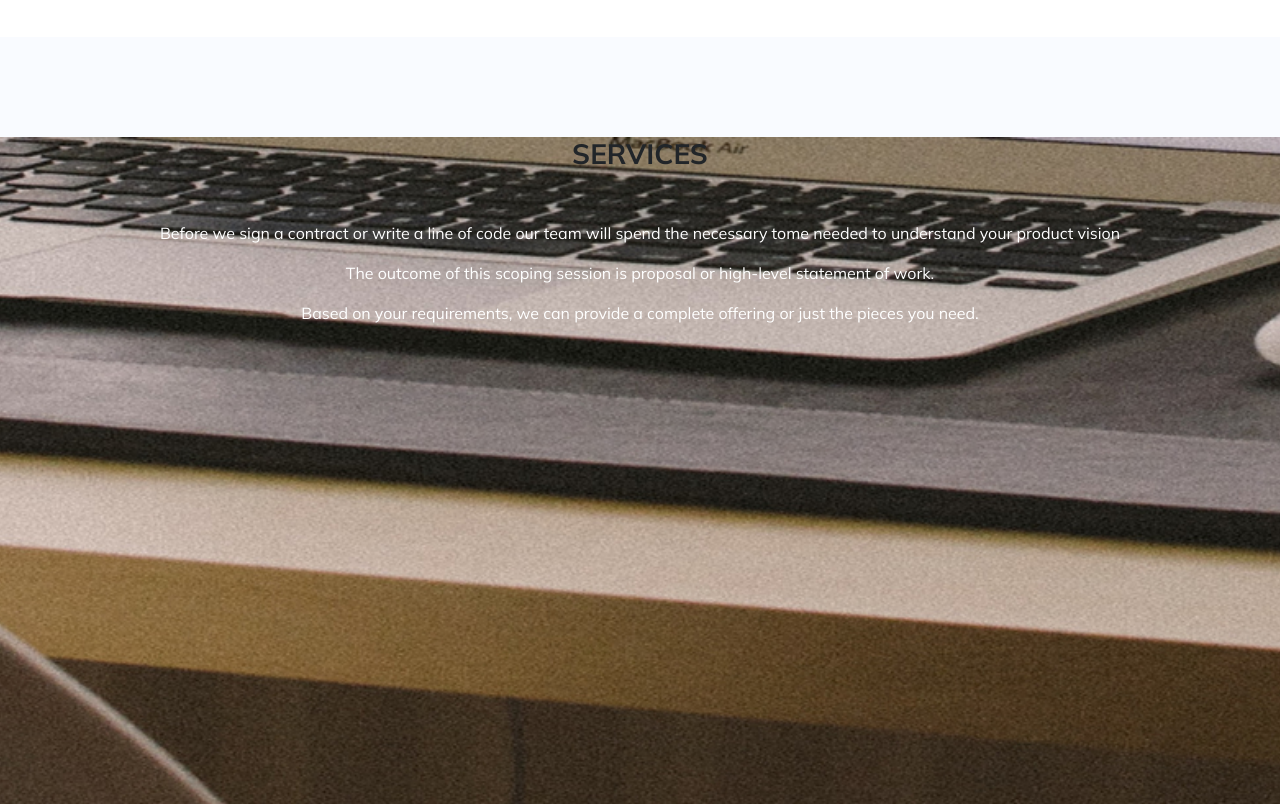
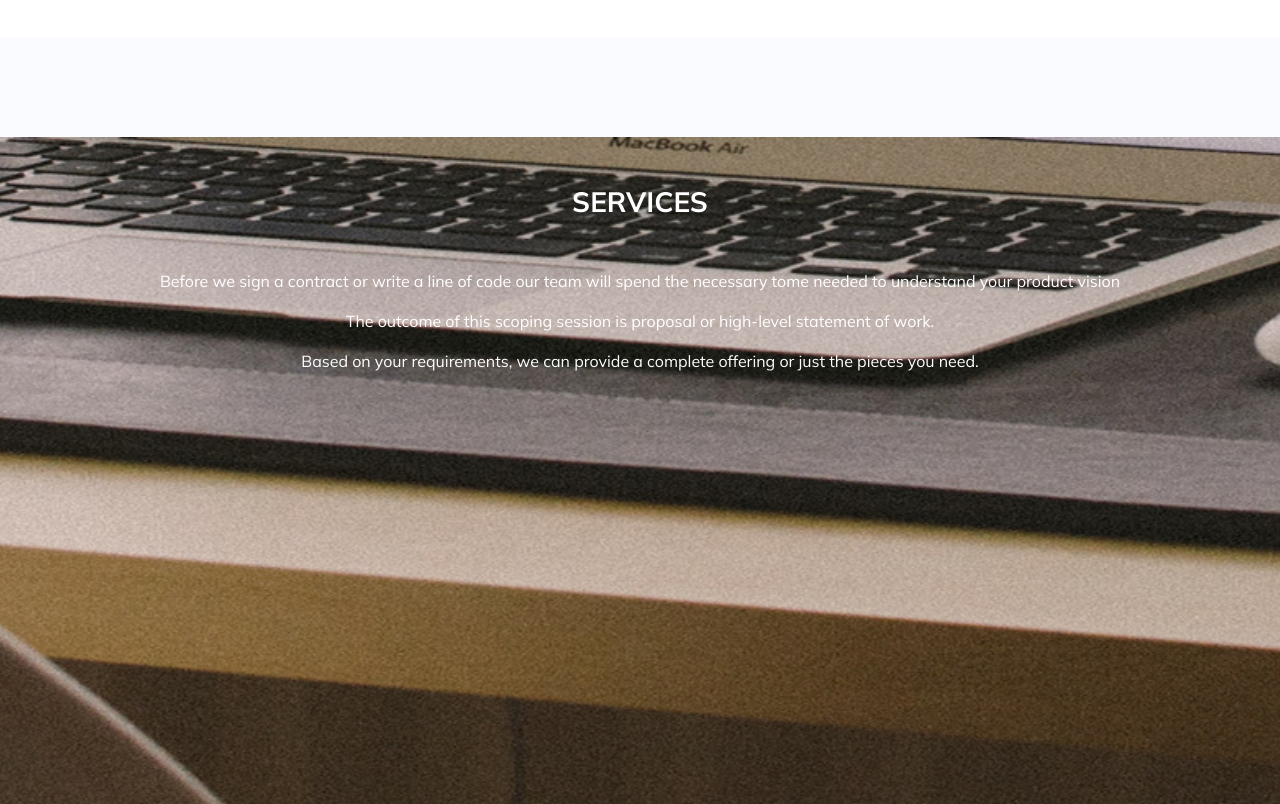
Before and after one commit to xamaan585/DELANI-STUDIO, a plain HTML site: page index.html in a window 1280 px wide. Shown: the part 1180-1984 px from the top of the page. Drawn offline with Linux system fonts and the light colour scheme.

Commit message:
style.css

```diff
--- a/css/style.css
+++ b/css/style.css
@@ -120,5 +120,5 @@ h2{
     text-align: center;
 }
 .foot-img{
-    margin-
+    text-align: center;
 }
--- a/index.html
+++ b/index.html
@@ -46,8 +46,8 @@
         </section>
 
         <section id="service" class="service mt-100">
-                    <div class="service-content">
-                        <h2 class="text-center">SERVICES</h2>
+                    <div class="service-content pt-5">
+                        <h2 class="text-center text-white">SERVICES</h2>
                         <p>Before we sign a contract or write a line of code our team will spend the necessary tome needed to
                         understand your product vision</p>
                         <p>The outcome of this scoping session is proposal or high-level statement of work.</p>
@@ -212,7 +212,7 @@
     <!-- //FOOTER-->
     <section class="foot mt-100">
         <footer>
-            <div class="foot-img">
+            <div class ="foot-img">
                 <a href="http://twitter.com/login">
                 <img src="./assets/social_icons/twitter.png" >
                 </a>
```
